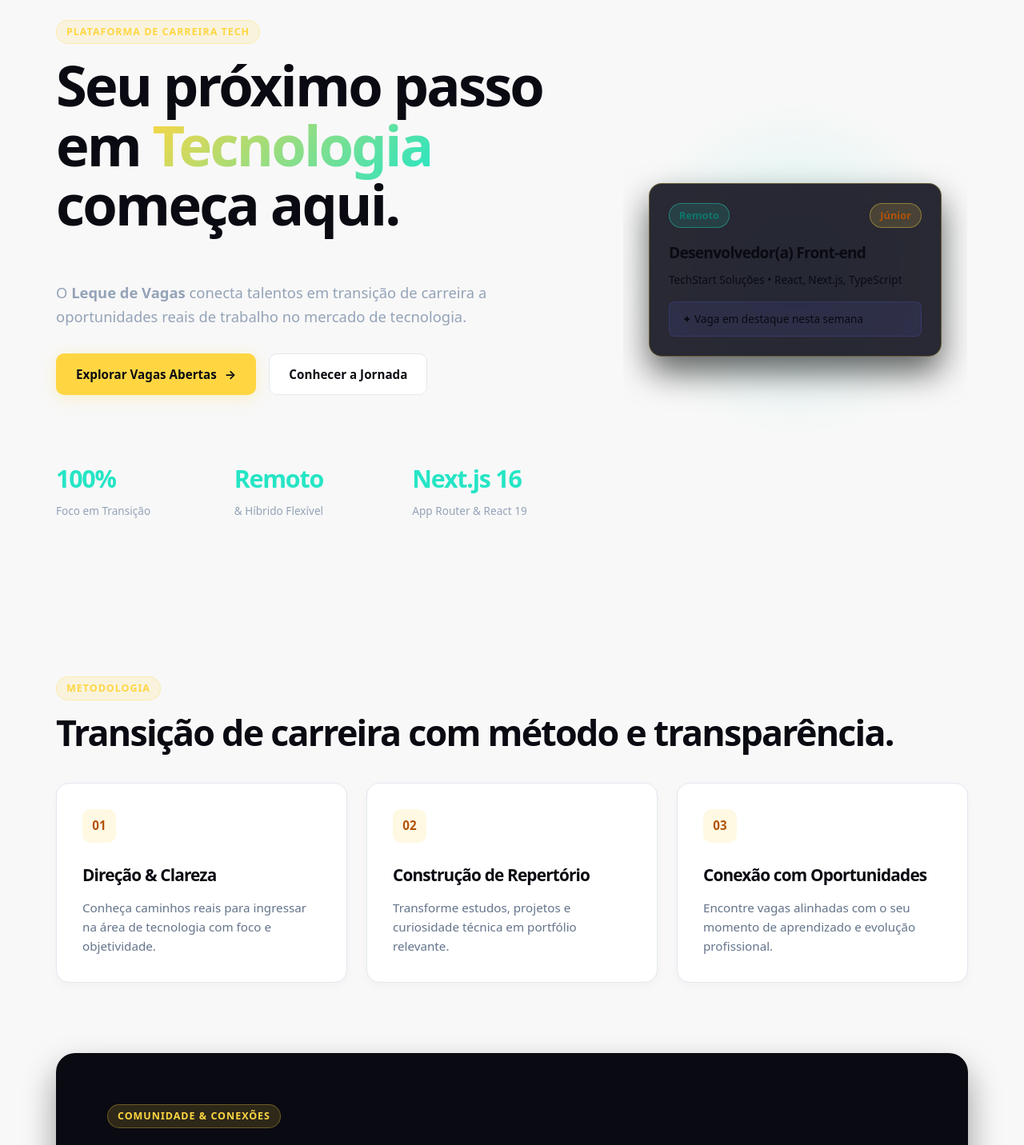
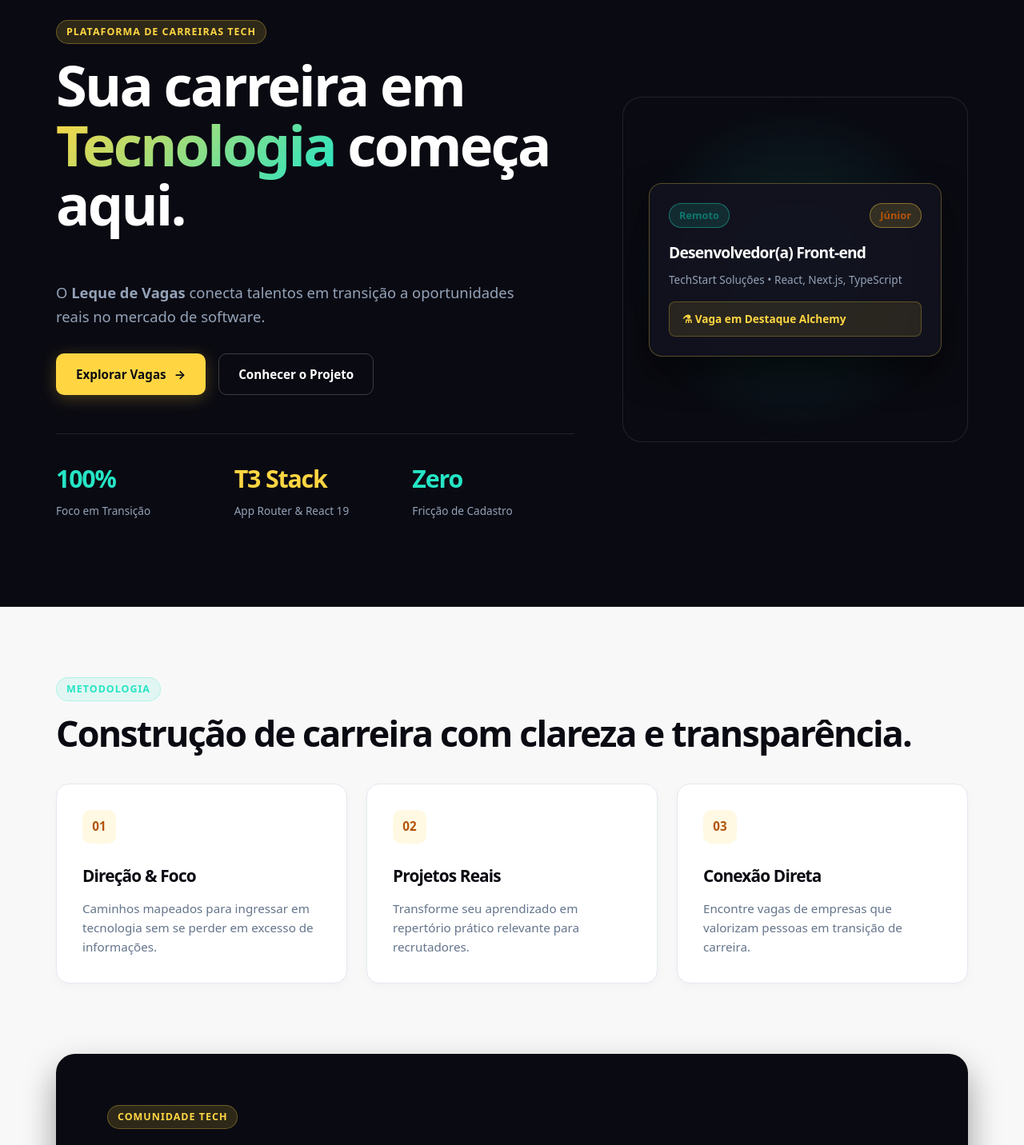
Before and after one commit to lucansdev/meu-primeiro-next, a Next.js app: page / in a window 1280 px wide. Shown: the part 140-1572 px from the top of the page at 80% size. Built offline with nearby package versions, Linux system fonts and the light colour scheme.

Commit message:
feat(views): refatorar paginas com hero escuro, fundo claro e gradientes amarelo-ciano Alchemy

```diff
--- a/app/page.tsx
+++ b/app/page.tsx
@@ -1,29 +1,31 @@
 import Link from "next/link";
 
 const benefits = [
-  ["01", "Direção & Clareza", "Conheça caminhos reais para ingressar na área de tecnologia com foco e objetividade."],
-  ["02", "Construção de Repertório", "Transforme estudos, projetos e curiosidade técnica em portfólio relevante."],
-  ["03", "Conexão com Oportunidades", "Encontre vagas alinhadas com o seu momento de aprendizado e evolução profissional."],
+  ["01", "Direção & Foco", "Caminhos mapeados para ingressar em tecnologia sem se perder em excesso de informações."],
+  ["02", "Projetos Reais", "Transforme seu aprendizado em repertório prático relevante para recrutadores."],
+  ["03", "Conexão Direta", "Encontre vagas de empresas que valorizam pessoas em transição de carreira."],
 ];
 
 export default function Home() {
   return (
     <>
+      {/* Hero Escuro Alchemy (#0A0A12) */}
+      <div className="hero-wrapper">
         <section className="hero" aria-labelledby="hero-title">
           <div className="hero-copy">
-          <span className="eyebrow">Plataforma de Carreira Tech</span>
+            <span className="eyebrow">Plataforma de Carreiras Tech</span>
             <h1 id="hero-title">
-            Seu próximo passo em <span className="grad-text">Tecnologia</span> começa aqui.
+              Sua carreira em <span className="grad-text">Tecnologia</span> começa aqui.
             </h1>
             <p className="hero-text">
-            O <strong>Leque de Vagas</strong> conecta talentos em transição de carreira a oportunidades reais de trabalho no mercado de tecnologia.
+              O <strong>Leque de Vagas</strong> conecta talentos em transição a oportunidades reais no mercado de software.
             </p>
             <div className="hero-actions">
               <Link className="button button-primary" href="/vagas">
-              Explorar Vagas Abertas <span aria-hidden="true">→</span>
+                Explorar Vagas <span aria-hidden="true">→</span>
               </Link>
-            <Link className="button button-secondary" href="/sobre">
-              Conhecer a Jornada
+              <Link className="button button-outline-dark" href="/sobre">
+                Conhecer o Projeto
               </Link>
             </div>
 
@@ -33,38 +35,51 @@ export default function Home() {
                 <p>Foco em Transição</p>
               </div>
               <div className="stat-item">
-              <h3>Remoto</h3>
-              <p>& Híbrido Flexível</p>
+                <h3 style={{ color: "var(--primary)" }}>T3 Stack</h3>
+                <p>App Router & React 19</p>
               </div>
               <div className="stat-item">
-              <h3>Next.js 16</h3>
-              <p>App Router & React 19</p>
+                <h3>Zero</h3>
+                <p>Fricção de Cadastro</p>
               </div>
             </div>
           </div>
 
           <div className="hero-visual" aria-hidden="true">
-          <div className="hero-glow-circle" />
             <div className="hero-card-preview">
               <div style={{ display: "flex", justifyContent: "space-between", marginBottom: "16px" }}>
                 <span className="badge badge-modality">Remoto</span>
                 <span className="badge badge-seniority">Júnior</span>
               </div>
-            <h3 style={{ fontSize: "1.2rem", margin: "0 0 8px" }}>Desenvolvedor(a) Front-end</h3>
-            <p style={{ fontSize: "0.85rem", color: "var(--text-muted)", margin: "0 0 16px" }}>
+              <h3 style={{ fontSize: "1.2rem", margin: "0 0 8px", color: "#FFFFFF" }}>Desenvolvedor(a) Front-end</h3>
+              <p style={{ fontSize: "0.85rem", color: "#94A3B8", margin: "0 0 16px" }}>
                 TechStart Soluções • React, Next.js, TypeScript
               </p>
-            <div style={{ padding: "10px 16px", background: "rgba(99, 102, 241, 0.1)", borderRadius: "8px", border: "1px solid rgba(99, 102, 241, 0.2)", fontSize: "0.85rem", color: "var(--accent-primary)" }}>
-              ✦ Vaga em destaque nesta semana
+              <div
+                style={{
+                  padding: "10px 16px",
+                  background: "rgba(255, 214, 66, 0.1)",
+                  borderRadius: "8px",
+                  border: "1px solid rgba(255, 214, 66, 0.25)",
+                  fontSize: "0.85rem",
+                  color: "var(--primary)",
+                  fontWeight: 700,
+                }}
+              >
+                ⚗ Vaga em Destaque Alchemy
               </div>
             </div>
           </div>
         </section>
+      </div>
 
+      {/* Conteúdo Claro Alchemy (#F8F8F8) */}
       <section className="section steps" aria-labelledby="steps-title">
         <div className="section-heading">
-          <span className="eyebrow">Metodologia</span>
-          <h2 id="steps-title">Transição de carreira com método e transparência.</h2>
+          <span className="eyebrow eyebrow-dark">Metodologia</span>
+          <h2 id="steps-title" style={{ color: "var(--foreground)" }}>
+            Construção de carreira com clareza e transparência.
+          </h2>
         </div>
         <div className="benefit-grid">
           {benefits.map(([number, title, text]) => (
@@ -77,9 +92,10 @@ export default function Home() {
         </div>
       </section>
 
+      {/* Callout Escuro Alchemy */}
       <section className="section callout" aria-labelledby="callout-title">
-        <span className="eyebrow">Comunidade & Conexões</span>
-        <h2 id="callout-title">Toda grande trajetória na tecnologia começou com a primeira oportunidade.</h2>
+        <span className="eyebrow">Comunidade Tech</span>
+        <h2 id="callout-title">Toda grande jornada em tecnologia começou com uma primeira oportunidade.</h2>
         <Link className="text-link" href="/vagas">
           Ver todas as vagas disponíveis <span aria-hidden="true">↗</span>
         </Link>
```
Also changed, not shown: app/contato/page.tsx (+48 -15 lines), app/sobre/page.tsx (+21 -21 lines), components/FiltroVagas.tsx (+5 -5 lines). Lines whose indentation alone changed are shown as unchanged.
